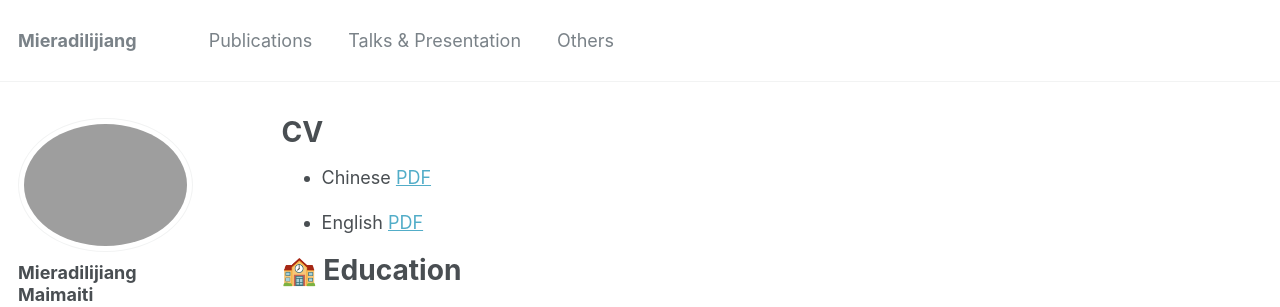
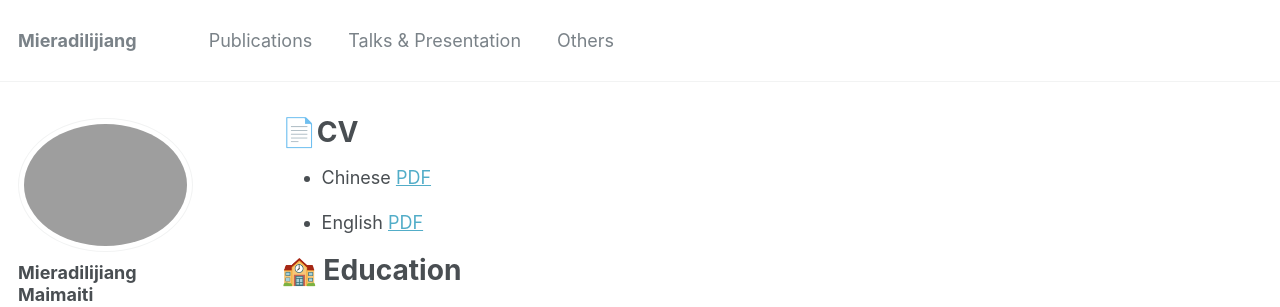
Before and after one commit to miradel51/miradel51.github.io, a Jekyll site: the page built from _pages/cv.md, in a window 1280 px wide and 900 px high. Shown: the top 307 px of the window. Built offline with Jekyll 4.4.1, drawn with Linux system fonts in a browser that asks for light colours; some web fonts are replaced.

```diff
--- a/_pages/cv.md
+++ b/_pages/cv.md
@@ -1,6 +1,6 @@
 ---
 layout: archive
-title: "CV"
+title: "📄CV"
 permalink: /cv/
 author_profile: true
 redirect_from:
```
